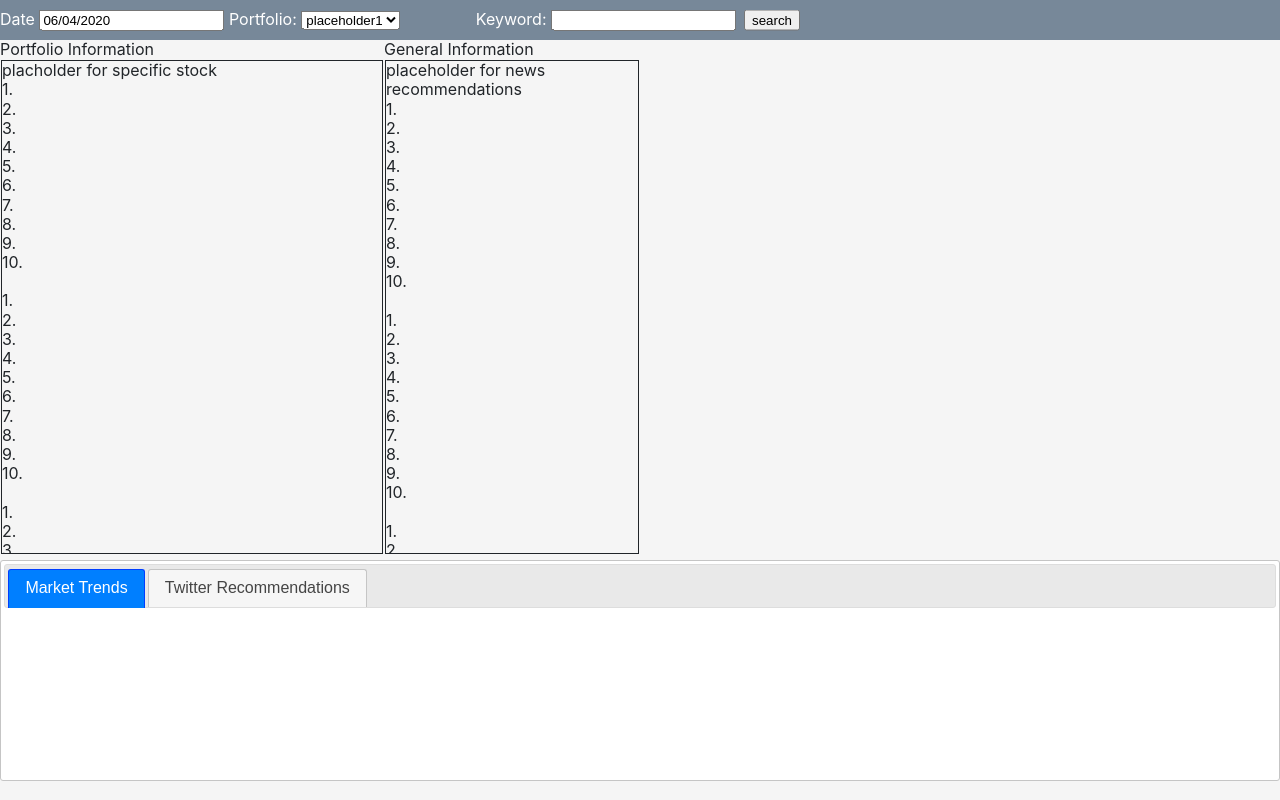
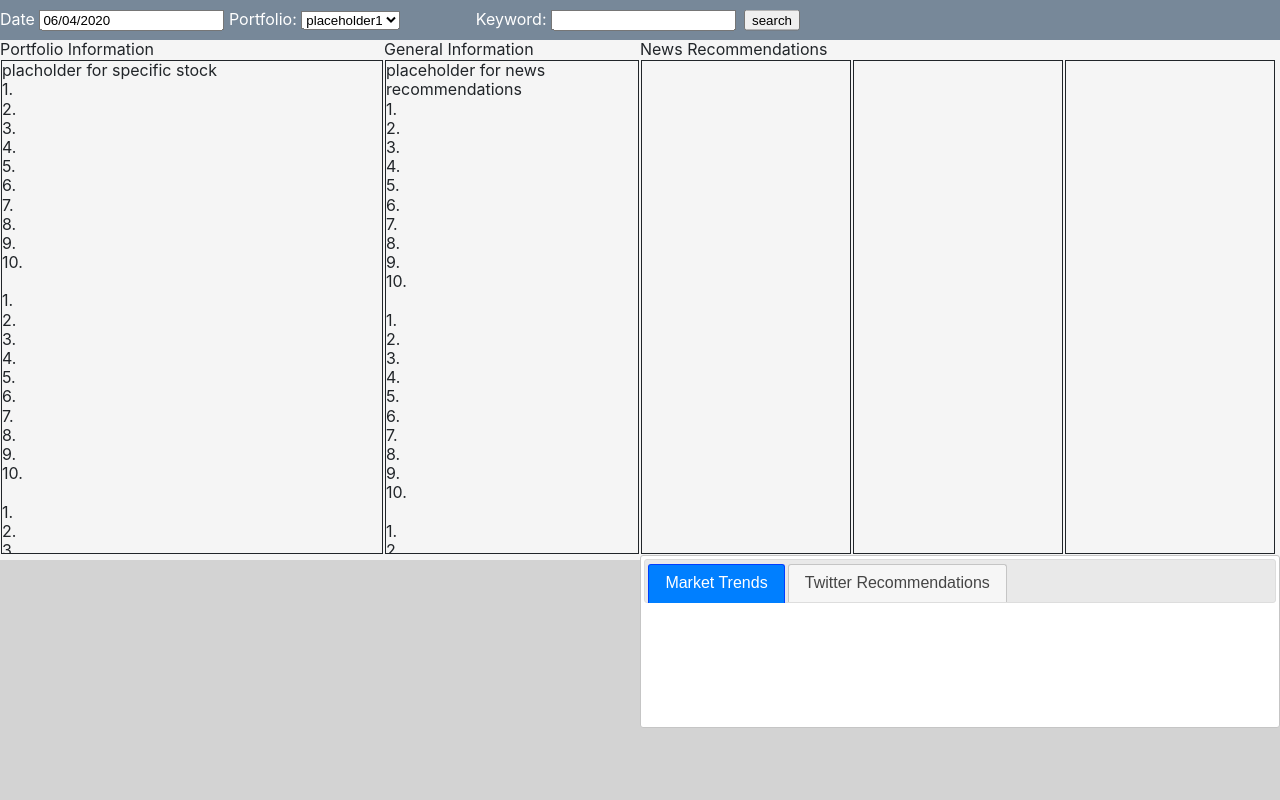
Before and after one commit to shinbutou/nccu_fintech, a Flask app: template templates/main.html in a window 1280 px wide. Run offline with Flask 2, Linux system fonts and the light colour scheme; the template is opened without the code that fills it, so the values that code supplies are empty.

Commit message:
configuring main page

```diff
--- a/templates/main.html
+++ b/templates/main.html
@@ -59,6 +59,24 @@
 
             <!--News Display Section-->
             <div class="rightpane">
+                News Recommendations<br>
+                <div class="news_panel" name="news_panel">
+                    {% for news in top_news_list_1 %}
+                        <br>==============================================
+                        <br><a href={{ news['link']}}>{{ news['title'] }}<a>
+                    {% endfor %}
+                </div>
+                <div class="news_panel" name="news_panel">
+                    {% for news in top_news_list_2 %}
+                        <br>==============================================
+                        <br><a href={{ news['link']}}>{{ news['title'] }}<a>
+                    {% endfor %}
+                </div>
+                <div class="news_panel" name="news_panel">
+                    {% for news in top_news_list_3 %}
+                        <br>==============================================
+                        <br><a href={{ news['link']}}>{{ news['title'] }}<a>
+                    {% endfor %}
             </div>
 
             <!--General Recommendation Display Section-->
```
